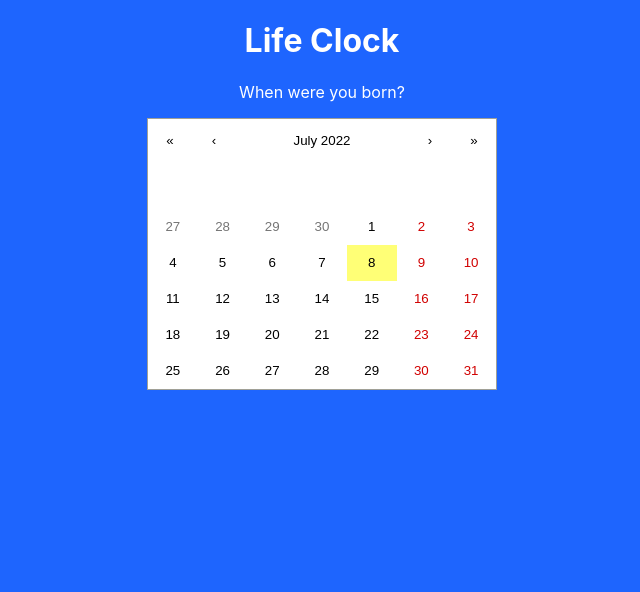
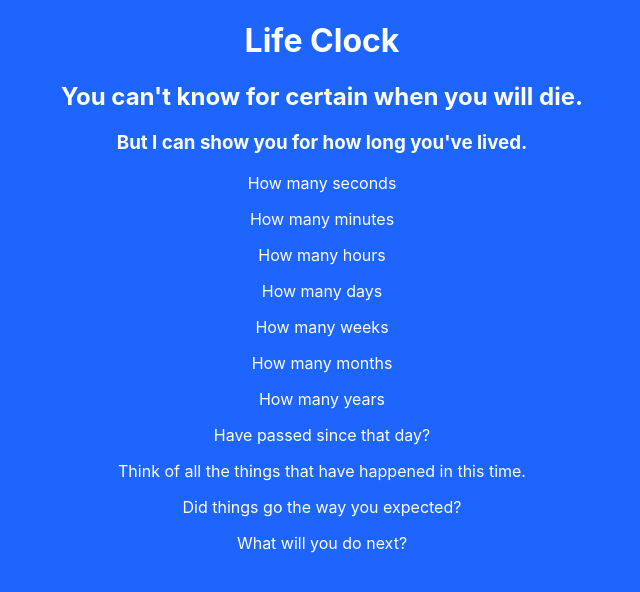
Before and after one commit to Id3arium/LifeClock, a React (Create React App) app: page / in a window 1280 px wide. Shown: the top 592 px of the page, without its empty margins (318-958 px from the left). Built offline with nearby package versions, Linux system fonts and the light colour scheme.

Commit message:
adding the narration text

```diff
--- a/src/Components/App.js
+++ b/src/Components/App.js
@@ -6,13 +6,14 @@ function App() {
   const [birthDate, setBirthDate] = useState(new Date());
 
   function getTimeAlive(date) {
-    let now = new Date().now
-    console.log()
-    let timeAlive = now - date.getTime()
+    let birthDate = date.getTime()
+    console.log(birthDate)
+    let timeAlive = Date.now() - date.getTime()
     return timeAlive
   }
 
   let onDateChanged = (date) => {
+    console.log("date",date)
     let timeAlive = getTimeAlive(date)
     console.log("timeAlive",timeAlive)
     setBirthDate(date)
@@ -20,10 +21,23 @@ function App() {
   return (
     <div className="App">
       <h1>Life Clock</h1>
-      <p>When were you born?</p>
+      <h2> You can't know for certain when you will die. </h2>
+      <h3> But I can show you for how long you've lived. </h3>
 
-      <DatePicker onDateChanged={onDateChanged}/>
+      <span>
+        <p>How many seconds</p>
+        <p>How many minutes</p>
+        <p>How many hours</p>
+        <p>How many days</p>
+        <p>How many weeks</p>
+        <p>How many months</p>
+        <p>How many years</p>
+        <p>Have passed since that day? </p>
+      </span>
 
+      <p> Think of all the things that have happened in this time. </p>
+      <p> Did things go the way you expected? </p>
+      <p> What will you do next? </p>
 
     </div>
   );
```
